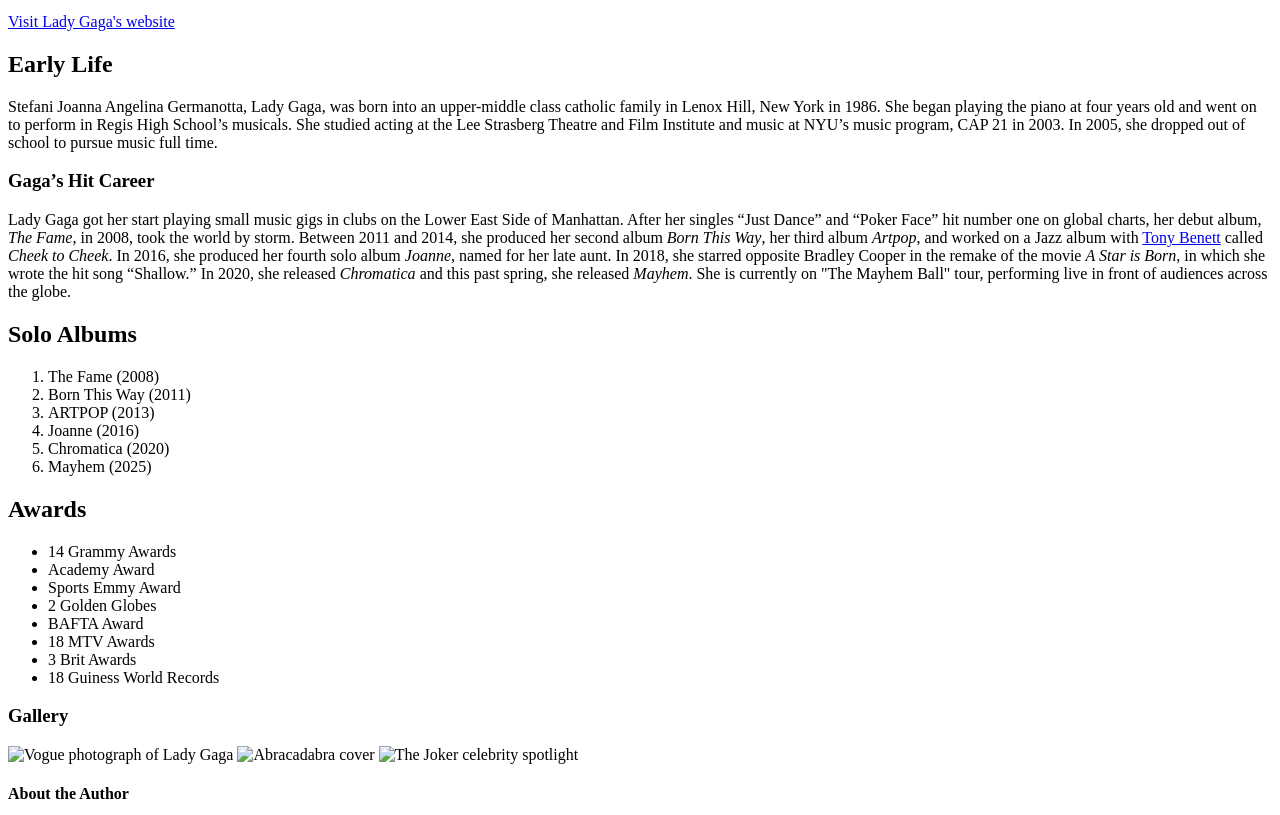
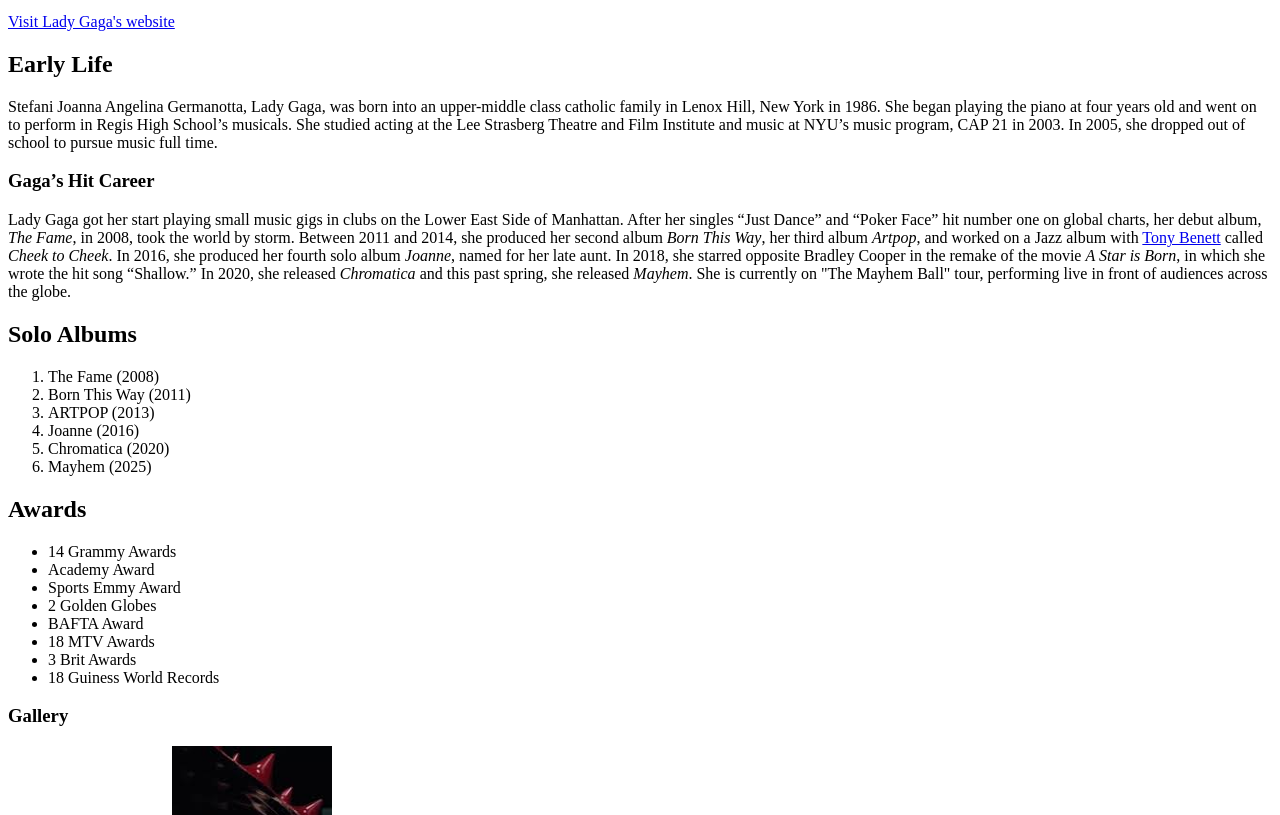
Before and after one commit to neri-frank/assignment1, a plain HTML site: page index.html in a window 1280 px wide. Shown: the part 137-952 px from the top of the page. Drawn offline with Linux system fonts and the light colour scheme.

Commit message:
Update index.html

```diff
--- a/index.html
+++ b/index.html
@@ -53,9 +53,9 @@
          <!-- Images Section aka Section 5-->
           <section>
             <h3>Gallery</h3>
-            <img src="images/gaga 2.webp" alt="Vogue photograph of Lady Gaga" width="160" height="228">
-            <img src="images/gaga 1.jpeg" alt="Abracadabra cover" width="160" height="300">
-            <img src="images/gaga 3.webp" alt="The Joker celebrity spotlight" width="170" height="228">
+            <img src="images/gaga2.webp" alt="Vogue photograph of Lady Gaga" width="160" height="228">
+            <img src="images/gaga1.jpeg" alt="Abracadabra cover" width="160" height="300">
+            <img src="images/gaga3.webp" alt="The Joker celebrity spotlight" width="170" height="228">
           </section>
     </main>
 
```
